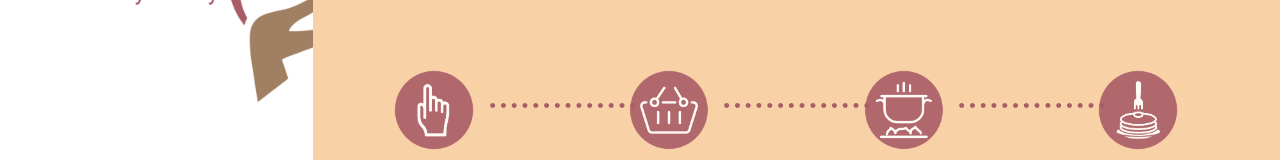
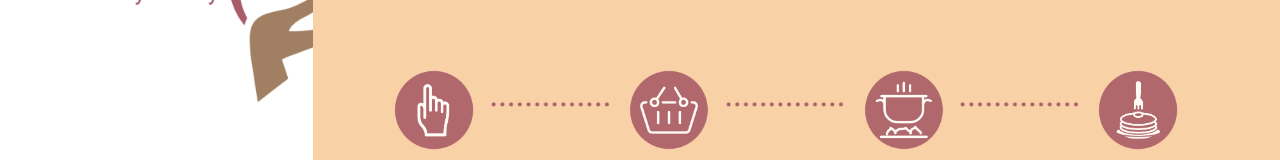
Before and after one commit to Camillepierre6/TCG-website, a plain HTML site: page index.html in a window 1280 px wide. Shown: the part 620-780 px from the top of the page. Drawn offline with nearby package versions, Linux system fonts and the light colour scheme.

Commit message:
center-element

```diff
--- a/css/style.css
+++ b/css/style.css
@@ -200,7 +200,7 @@ margin-top: 80px;
 
 }
 .dot{
-width: 150px;
+width: 250%;
     margin-top: 30px;
     position: relative;
 
@@ -210,5 +210,5 @@ width: 150px;
 }
 .col-dot{
       position: relative;
-    right: 40px;
+    right: 4%;
 }
```
